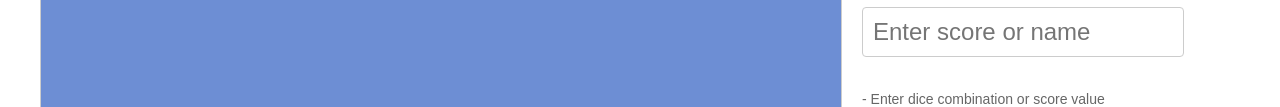
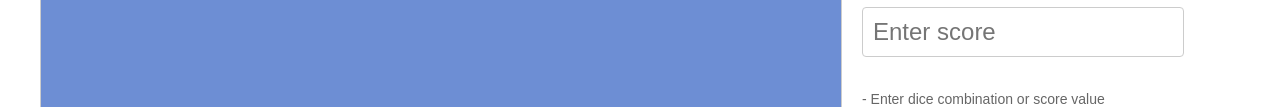
Before and after one commit to PFBourassa/farkle-scorekeeper, a plain HTML site: page index.html in a window 1280 px wide. Shown: the part 346-453 px from the top of the page. Drawn offline with Linux system fonts and the light colour scheme.

Commit message:
Update input for iOS

```diff
--- a/index.html
+++ b/index.html
@@ -132,12 +132,11 @@
             </canvas>
             <form onsubmit="return false;" id="form">
                 <input
-                  type="number"
-                  id="field"
-                  name="field"
-                  inputmode="numeric"
-                  pattern="[0-9]*"
-                  placeholder="Enter score or name"
+                type="tel"
+                inputmode="numeric"
+                pattern="[0-9]*"
+                id="field"
+                placeholder="Enter score"
                 />
 
             </form>
```
